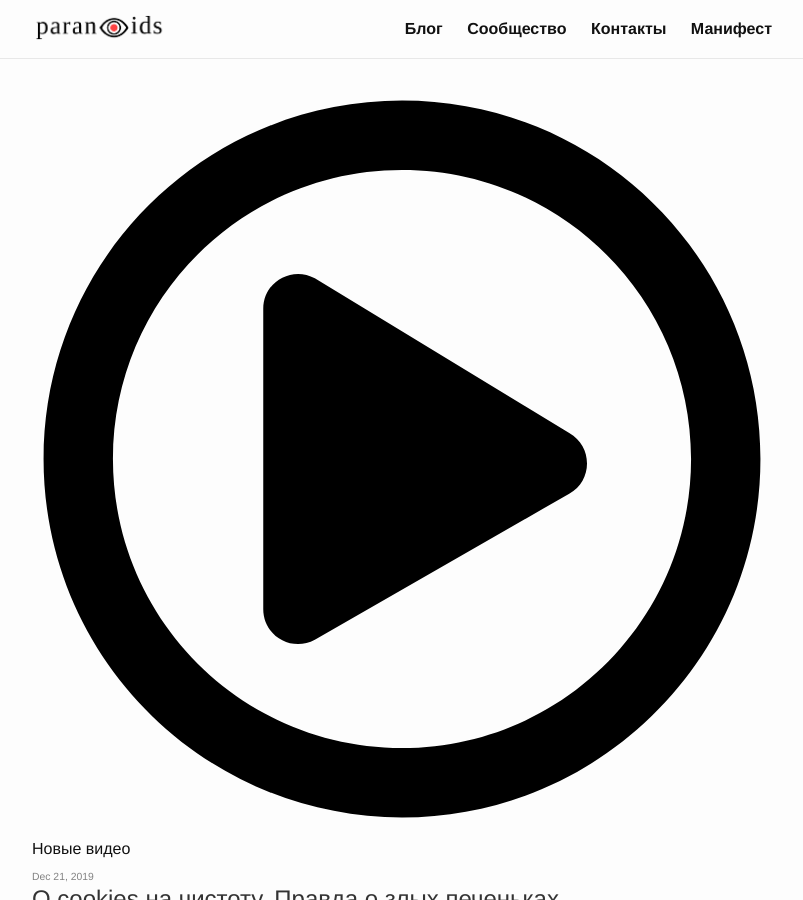
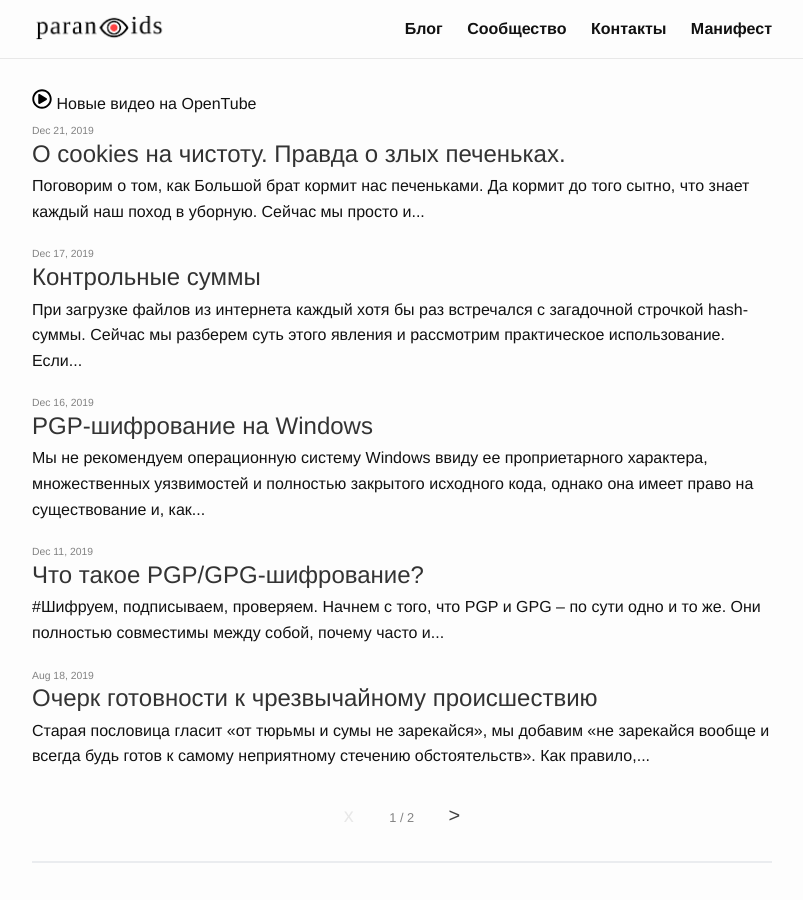
Before and after one commit to 2b7E1n6D0e5R7/2b7E1n6D0e5R7.github.io, a Jekyll site: the page built from index.html, in a window 1280 px wide and 900 px high. Shown: the whole window, without its empty margins (238-1041 px from the left). Built offline with Jekyll 4.4.1, drawn with Linux system fonts in a browser that asks for light colours; the list of posts is cut into pages by our own code.

Commit message:
Update blog.html

```diff
--- a/_layouts/blog.html
+++ b/_layouts/blog.html
@@ -1,8 +1,8 @@
 ---
 layout: default
 ---
-<svg xmlns="http://www.w3.org/2000/svg" viewBox="0 0 512 512"><path d="M371.7 238l-176-107c-15.8-8.8-35.7 2.5-35.7 21v208c0 18.4 19.8 29.8 35.7 21l176-101c16.4-9.1 16.4-32.8 0-42zM504 256C504 119 393 8 256 8S8 119 8 256s111 248 248 248 248-111 248-248zm-448 0c0-110.5 89.5-200 200-200s200 89.5 200 200-89.5 200-200 200S56 366.5 56 256z"/></svg>
-Новые видео
+<svg xmlns="http://www.w3.org/2000/svg" width="20px" height="20px" viewBox="0 0 512 512"><path d="M371.7 238l-176-107c-15.8-8.8-35.7 2.5-35.7 21v208c0 18.4 19.8 29.8 35.7 21l176-101c16.4-9.1 16.4-32.8 0-42zM504 256C504 119 393 8 256 8S8 119 8 256s111 248 248 248 248-111 248-248zm-448 0c0-110.5 89.5-200 200-200s200 89.5 200 200-89.5 200-200 200S56 366.5 56 256z"/></svg>
+Новые видео на OpenTube
 <div class="blog">
 
   {{ content }}
```
